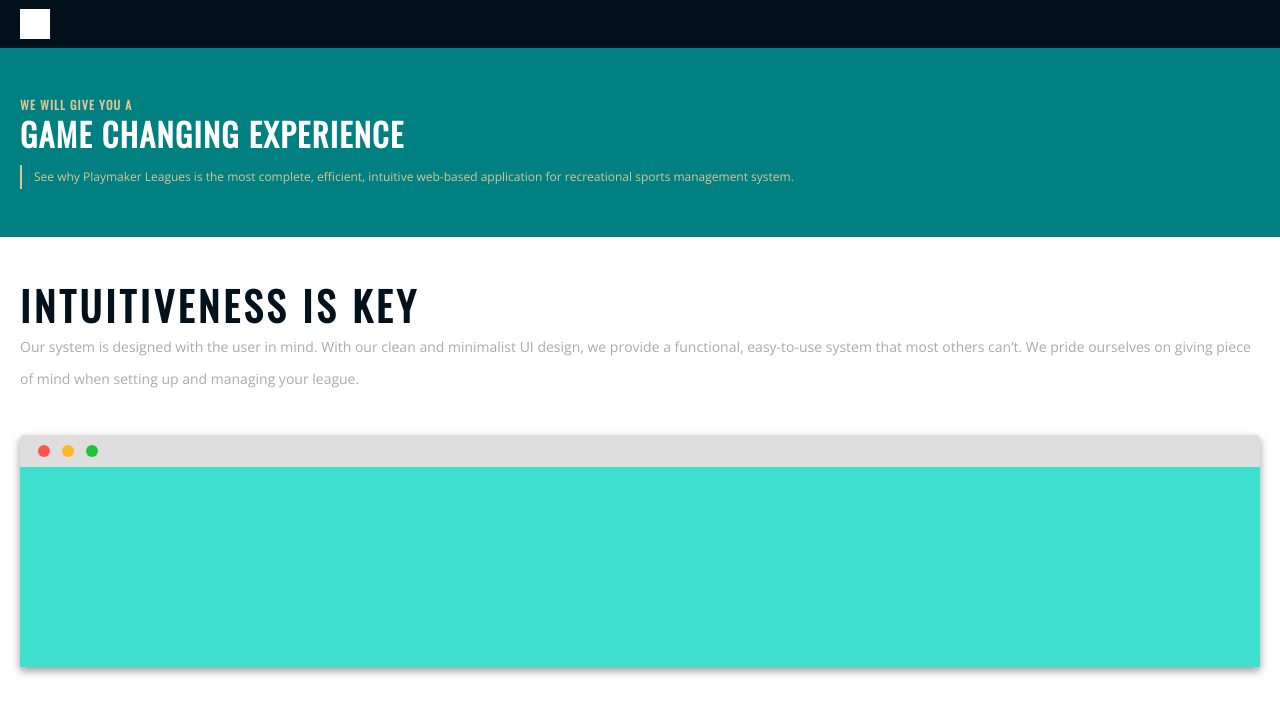
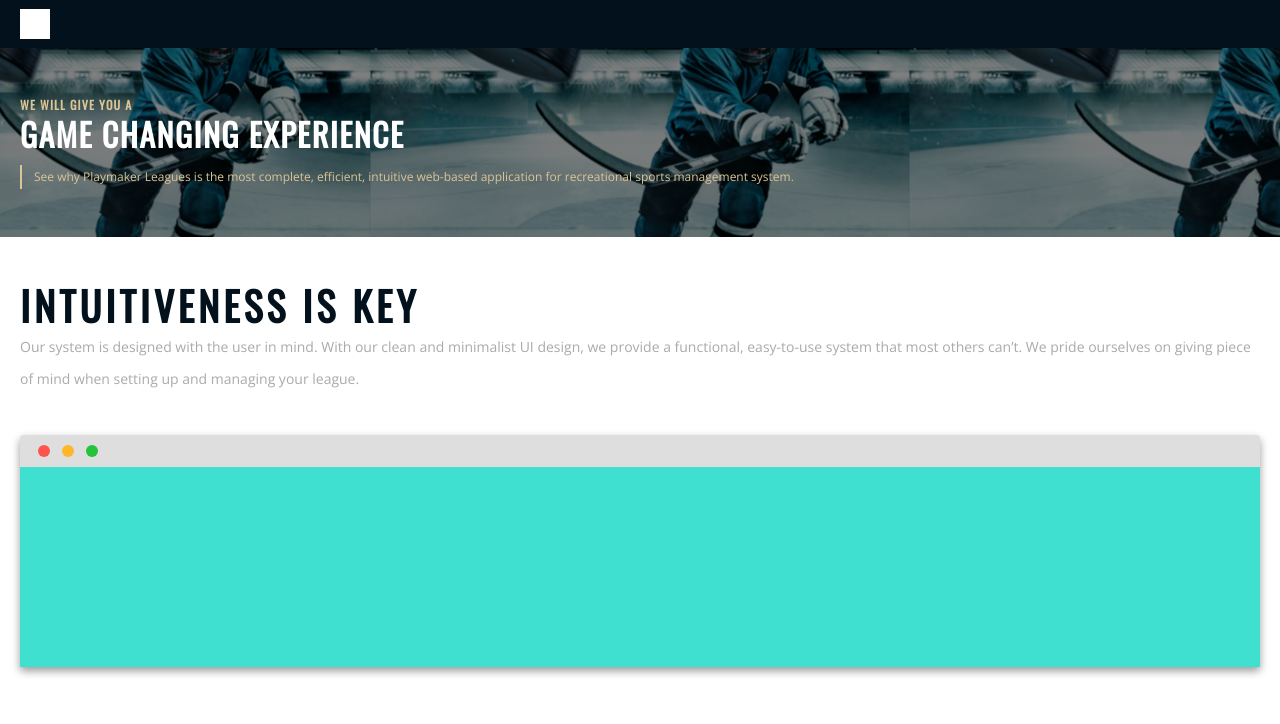
Before and after one commit to keithj0nes/playmakers-landing, a plain HTML site: page index.html in a window 1280 px wide. Shown: the top 724 px of the page. Drawn offline with nearby package versions, Linux system fonts and the light colour scheme.

Commit message:
add images and hero image

```diff
--- a/styles.css
+++ b/styles.css
@@ -61,6 +61,9 @@
     width: 100vw;
     background: teal;
     padding: 48px 20px;
+    background-image: url('./assets/images/Image.png');
+    background-position: center;
+    box-shadow:inset 0 0 0 2000px rgba(0, 0, 0, 0.5);
 }
 
 .hero h3, footer h3 {
```
Also changed, not shown: assets/images/Image.png (added), assets/images/Image@2x.png (added).
